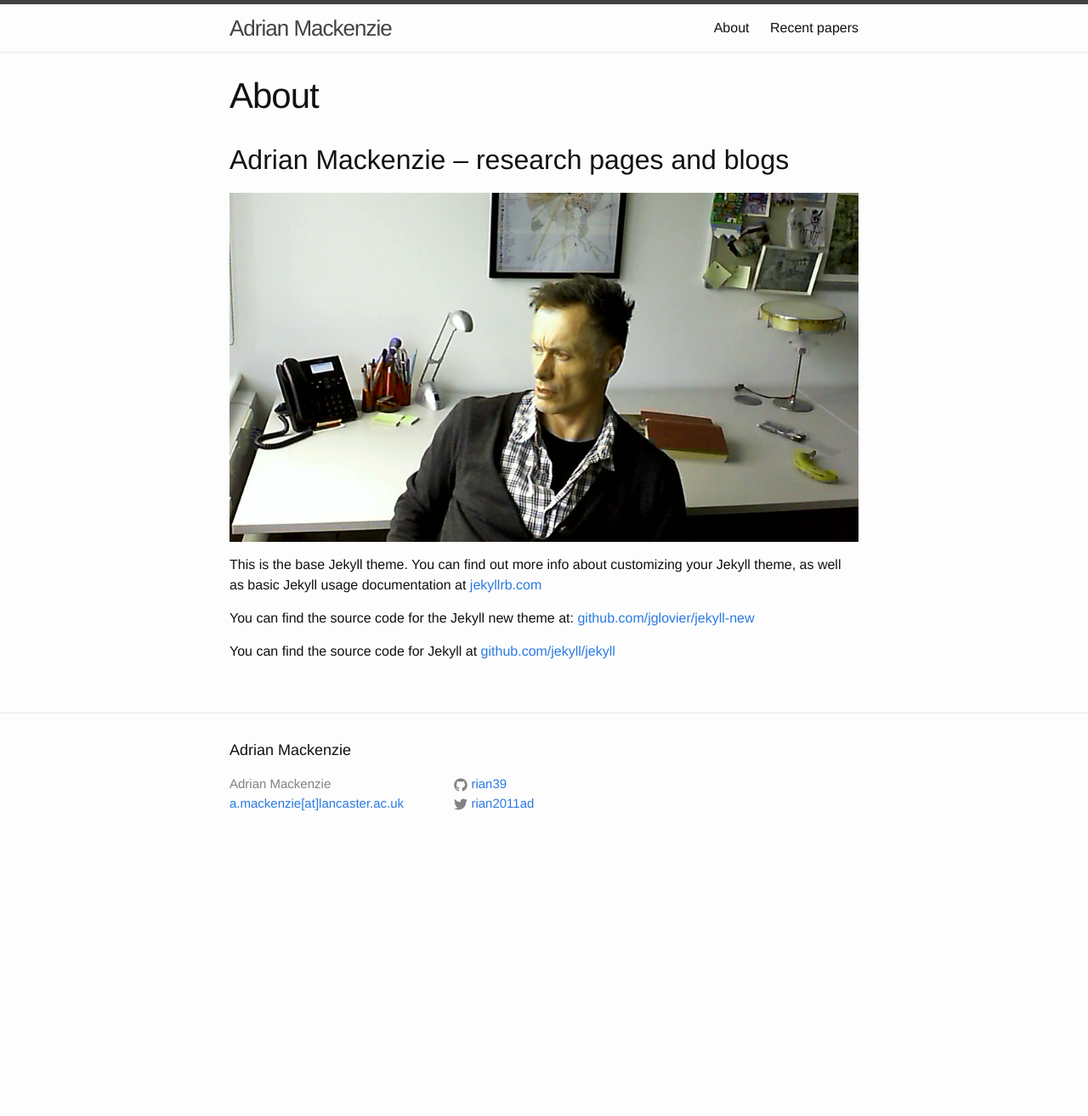
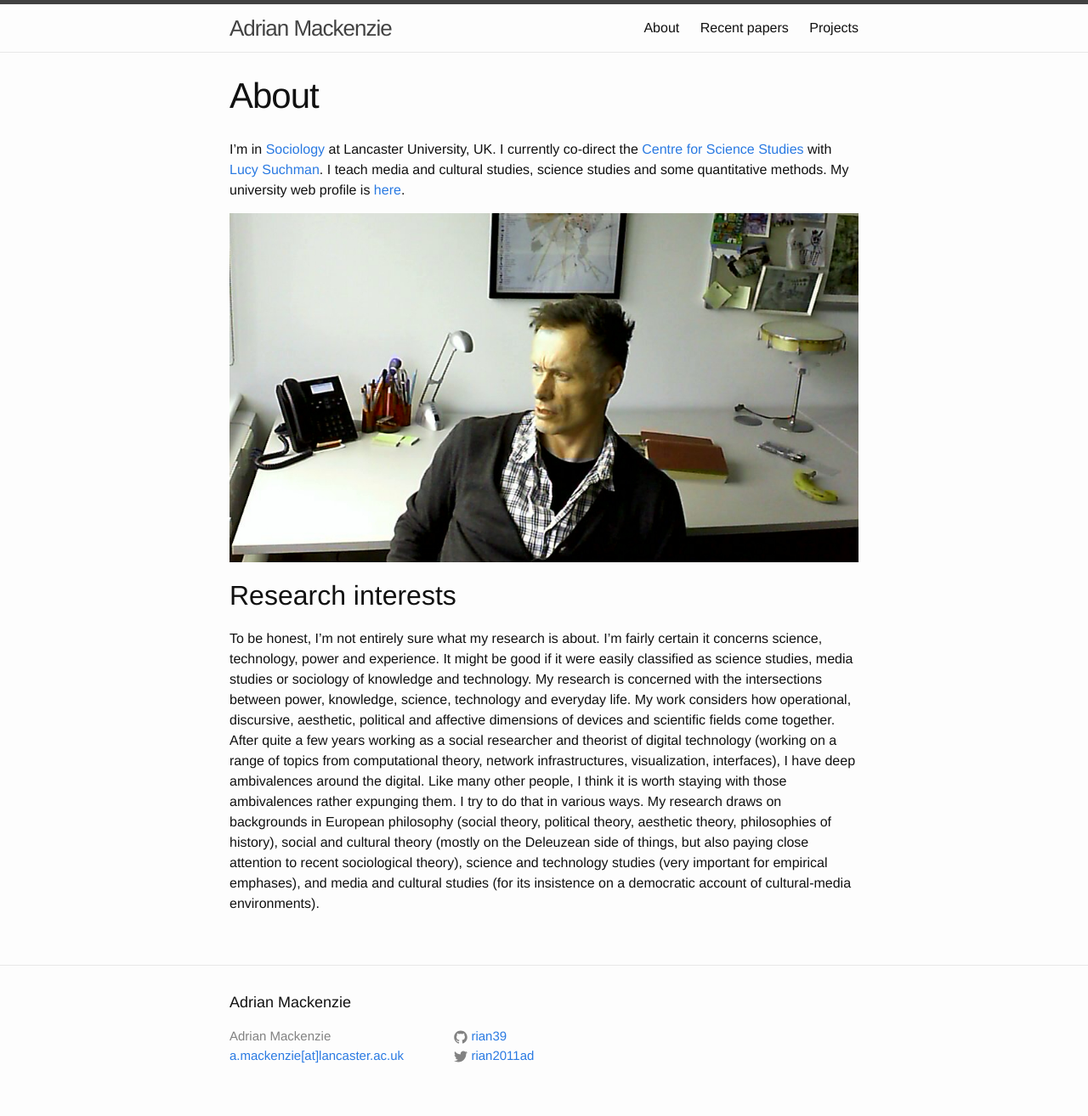
Before and after one commit to rian39/rian39.github.io, a Jekyll site: the page built from about.md, in a window 1280 px wide. Shown: the whole page at 85% size. Built offline with Jekyll 4.4.1, drawn with Linux system fonts in a browser that asks for light colours; before the commit the page ends 1017 px from its top, so only the background shows below that.

```diff
--- a/about.md
+++ b/about.md
@@ -3,12 +3,10 @@ layout: page
 title: About
 permalink: /about/
 ---
-## Adrian Mackenzie  -- research pages and blogs
+
+I'm in [Sociology](http://www.lancaster.ac.uk/fass/sociology/) at Lancaster University, UK. I currently co-direct the [Centre for Science Studies](http://www.lancaster.ac.uk/fass/centres/css/) with [Lucy Suchman](http://www.lancaster.ac.uk/sociology/profiles/lucy-suchman). I teach media and cultural studies, science studies and some quantitative methods. My university web profile is [here](http://www.lancaster.ac.uk/sociology/profiles/adrian-mackenzie).
 
 ![Adrian Mackenzie](../images/desktop.jpg)
 
-This is the base Jekyll theme. You can find out more info about customizing your Jekyll theme, as well as basic Jekyll usage documentation at [jekyllrb.com](http://jekyllrb.com/)
-
-You can find the source code for the Jekyll new theme at: [github.com/jglovier/jekyll-new](https://github.com/jglovier/jekyll-new)
-
-You can find the source code for Jekyll at [github.com/jekyll/jekyll](https://github.com/jekyll/jekyll)
+## Research interests
+To be honest, I'm not entirely sure what my research is about. I'm fairly certain it concerns science, technology, power and experience. It might be good if it were easily classified as science studies, media studies or sociology of knowledge and technology. My research is concerned with the intersections between power, knowledge, science, technology and everyday life. My work considers how operational, discursive, aesthetic, political and affective dimensions of devices and scientific fields come together. After quite a few years working as a social researcher and theorist of digital technology (working on a range of topics from computational theory, network infrastructures, visualization, interfaces), I have deep ambivalences around the digital. Like many other people, I think it is worth staying with those ambivalences rather expunging them.  I try to do that in various ways. My research draws on backgrounds in European philosophy (social theory, political theory, aesthetic theory, philosophies of history), social and cultural theory (mostly on the Deleuzean side of things, but also paying close attention to recent sociological theory), science and technology studies (very important for empirical emphases), and media and cultural studies (for its insistence on a democratic account of cultural-media environments).
```
Also changed, not shown: projects.md (added, +22 -0 lines), data_forms.md (added), metacommunities.md (added), publications.md (added), synbio.md (added).
